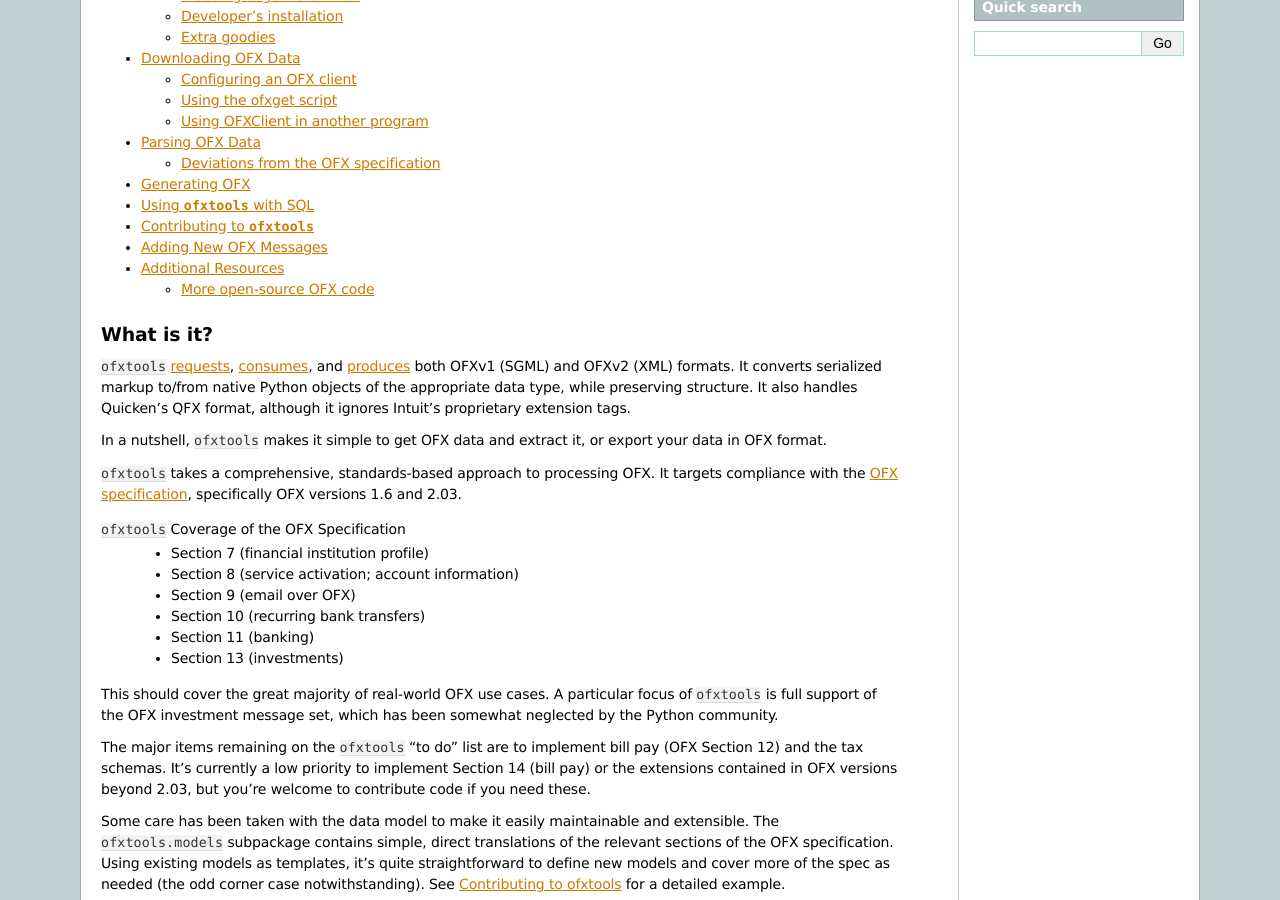
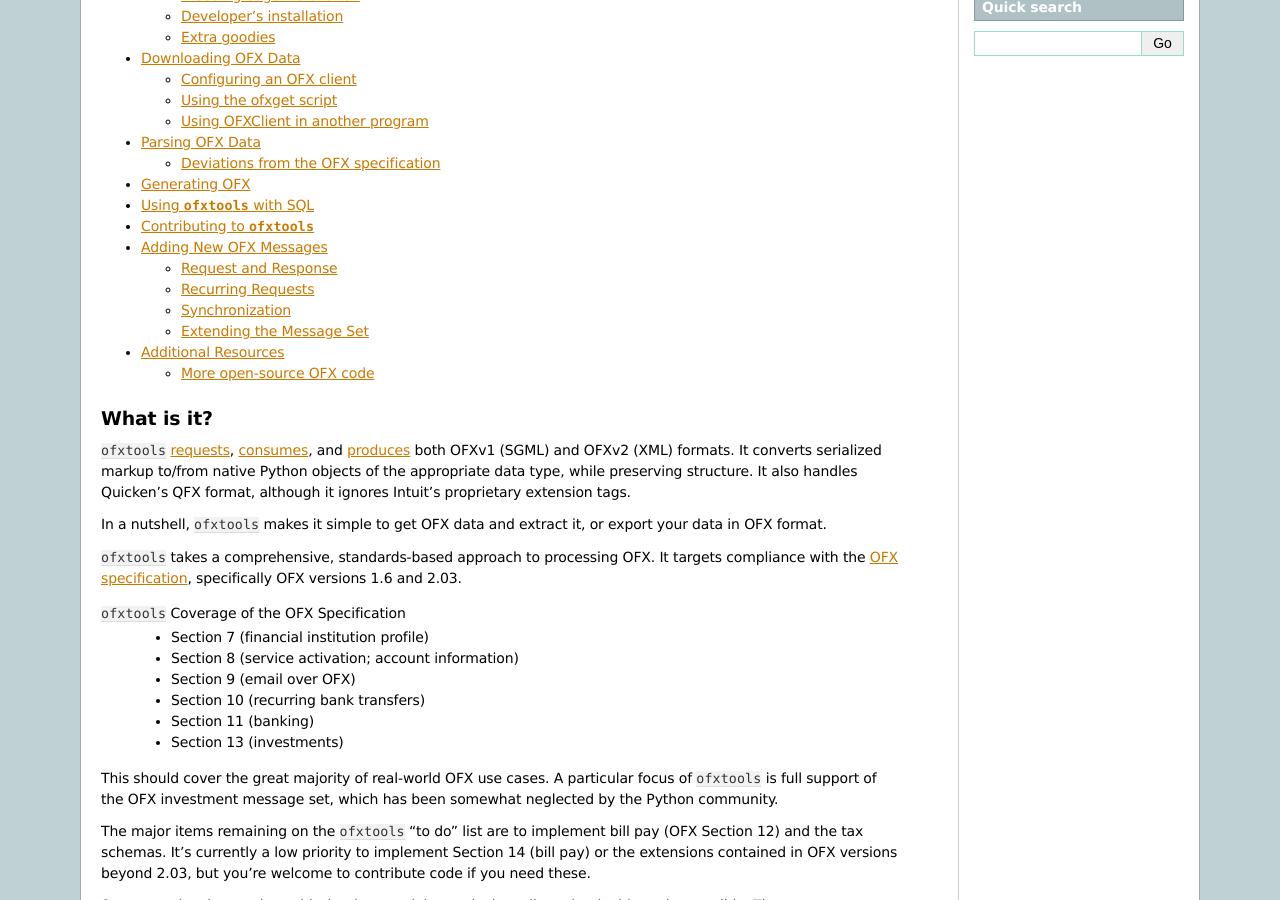
Before and after one commit to csingley/ofxtools, a Sphinx documentation site: the page built from docs/index.rst, in a window 1280 px wide and 900 px high, scrolled down 332 px. Built offline with Sphinx 7.4.7, drawn with Linux system fonts in a browser that asks for light colours; some of the changed lines change nothing that is shown.

Commit message:
Improve docs for contributing.rst

```diff
--- a/docs/contributing.rst
+++ b/docs/contributing.rst
@@ -33,16 +33,17 @@
 
 Adding New OFX Messages
 =======================
-As an example, I'll document the implementation of bank account transfer
-messages (``INTRARQ`` / ``INTRARS``).
+As an example, I'll document the implementation of bank fund transfers.
 
 Download a copy of the `OFXv2.03`_ spec.  The messages we want to implement
 are located in Section 11.7.  Since these messages appear in the hierarchy
-under ``BANKMSGSRQV1`` / ``BANKMSGSRSV1``, they belong under
-``ofxtools.models.bank``, in ``ofxtools.models.bank.interxfer``.
+under ``BANKMSGSETV1``, we'll put them under ``ofxtools.models.bank``.
 
-First we need to create classes for any new aggregates appearing in the
-basic ``*RQ`` / ``*RS`` - in this case, ``XFERINFO``.
+Request and Response
+--------------------
+In order to implement ``INTRARQ`` (the command clients use to request
+a funds transfer) we'll first need to define any aggregates it refers to -
+in this case, ``XFERINFO``.
 
 .. image:: xferinfo.png
 
@@ -66,16 +67,23 @@
         trnamt = Decimal(required=True)
         dtdue = DateTime()
 
+        requiredMutexes = [
+            ("bankacctfrom", "ccacctfrom"),
+            ("bankacctto", "ccacctto"),
+        ]
+
 We create a subclass of ``ofxtools.models.base.Aggregate``, where the class
-name is the OFX tag in ALL CAPS (so that ``Aggregate.from_etree()`` can find
-it).  We define a class attribute for each tag that can appear under
-``XFERINFO``.  Container aggregates are defined with
-``ofx.models.base.SubAggregate``; pass in the relevant model class.
+name is the OFX tag in ALL CAPS.  We define a class attribute for each tag
+that can appear under ``XFERINFO`` - the attribute names must be all lowercase.
+
+Container aggregates are defined with ``ofx.models.base.SubAggregate``;
+pass in the relevant model class.
+
 Data-bearing elements are defined as a subclass of ``ofxtools.Types.Element`` -
-``Decimal`` in the case of ``TRNAMT`` (which is specified as an amount of
-money) and ``DateTime`` for ``DTDUE`` (which the is specified as datetime).
-The spec prints ``TRNAMT`` in **bold**, which means it must appear in any
-valid ``XFERINFO`` aggregate, so we pass ``required=True`` in its definition.
+``Decimal`` for ``TRNAMT`` and ``DateTime`` for ``DTDUE``, as indicated by
+the spec.  The spec prints ``TRNAMT`` in **bold**, which means it is required.
+This constraint is enforced simply by passing ``required=True`` to the
+attribute definition.
 
 The spec also states that either ``BANKACCTFROM`` or ``CCACCTFROM`` must
 appear in ``XFERINFO``, as well as either ``BANKACCTTO`` or ``CCACCTTO``.
@@ -83,33 +91,13 @@
 that would require all of them to appear in any valid ``XFERINFO`` instance,
 which is clearly not right.  Instead of attribute-level validation, these
 kinds of class-level constraints are enforced by separate class attributes.
+
 In this case, we employ the awkwardly-named
 ``ofxtools.models.base.Aggregate.requiredMutexes``, which requires that one
 of each tuple must appear.  Note the lower-case naming; this validation is
 performed by ``Aggregate.__init__()`` and refers to instance attributes.
 
-.. code:: python
-
-    class XFERINFO(Aggregate):
-        """ OFX section 11.3.5 """
-
-        bankacctfrom = SubAggregate(BANKACCTFROM)
-        ccacctfrom = SubAggregate(CCACCTFROM)
-        bankacctto = SubAggregate(BANKACCTTO)
-        ccacctto = SubAggregate(CCACCTTO)
-        trnamt = Decimal(required=True)
-        dtdue = DateTime()
-
-    requiredMutexes = [
-        ('bankacctfrom', 'ccacctfrom'),
-        ('bankacctto', 'ccacctto'),
-    ]
-
-The spec also says that ``TRNAMT`` "should be specified as a positive number",
-but``ofxtools`` doesn't yet have any validators that enforce this constraint,
-so we're done with this tag.
-
-With that in hand, defining the request aggregate (``INTRARQ``) is simple.
+With ``XFERINFO`` in hand, defining the request aggregate (``INTRARQ``) is simple.
 
 .. image:: intrarq.png
 
@@ -118,10 +106,10 @@
     class INTRARQ(Aggregate):
         """ OFX section 11.7.1.1 """
 
-        xferinfo = SubAggregate(required=True)
+        xferinfo = SubAggregate(INTRARQ, required=True)
 
 Now we we move on to the corresponding server response aggregate (``INTRARS``).
-``INTRARS`` contains a new kind of subaggregate (``XFERPRCSTS``) for the server
+``INTRARS`` contains a new subaggregate (``XFERPRCSTS``) for the server
 to indicate transfer status; we'll need to implement that first so that
 ``INTRARS`` can refer to it.  Here's the spec.
 
@@ -135,21 +123,22 @@
     class XFERPRCSTS(Aggregate):
         """ OFX section 11.3.6 """
 
-        xferprccode = OneOf('WILLPROCESSON', 'POSTEDON', 'NOFUNDSON',
-                            'CANCELEDON', 'FAILEDON', required=True)
+        xferprccode = OneOf("WILLPROCESSON", "POSTEDON", "NOFUNDSON",
+                            "CANCELEDON", "FAILEDON", required=True)
         dtxferprc = DateTime(required=True)
 
-Having ``XFERPRCSTS``, we proceed to define the response aggregate.
+Having ``XFERPRCSTS``, we can define the response aggregate.
 
 .. image:: intrars.png
 
 
-This features a new kind of constraint - ``INTRARS`` aggregates may contain
-either a ``DTXFERPRJ`` element or a ``DTPOSTED`` element, but not both.  The
-lack of boldface type indicates that it's valid OFX to include neither.  Such
-a constraint is expressed via ``ofxtools.models.base.Aggregate.optionalMutexes``
-which (like ``mandatoryMutexes``) contains lower-case attribute names for use
-by ``Agreggate.__init__()``.
+This features a new kind of constraint.  While ``DTXFERPRJ`` and ``DTPOSTED``
+are mutually exclusive, the absence of boldface type indicates that it's valid
+to omit them both, which means we can't use ``Aggregate.requiredMutexes`` as
+we did for ``XFERINFO`` above.
+
+Instead we express this class-level constraint via ``Aggregate.optionalMutexes``,
+again using lower-cae attribute names within.
 
 .. code:: python
 
@@ -160,26 +149,23 @@
 
         curdef = OneOf(*CURRENCY_CODES, required=True)
         srvrtid = String(10, required=True)
-        xferinfo = SubAggregate(required=True)
+        xferinfo = SubAggregate(XFERINFO, required=True)
         dtxferprj = DateTime()
         dtposted = DateTime()
         recsrvrtid = String(10)
         xferprcsts = SubAggregate(XFERPRCSTS)
 
-        optionalMutexes = [('dtxferprj', 'dtposted')]
+        optionalMutexes = [("dtxferprj", "dtposted")]
 
-The spec for default currency (``CURDEF``) looks innocent enough, but the
-definition of *currsymbol* type in Section 3.2.11 refers to an enumeration of
-the dozens of three-letter currency codes in ISO-4217.  Happily we've already
-defined them in ``ofxtools.models.i18n``, so we just use them here.
+The definition of *currsymbol* type refers to the three-letter currency codes
+in ISO-4217.  Happily we've already defined them in ``ofxtools.models.i18n``.
 
-Also note the ``ofxtools.Types.String`` validator, which we haven't seen yet;
-it takes an (optional) length argument of type ``int``.
+Also note the ``ofxtools.Types.String`` validator; it takes an (optional)
+length argument of type ``int``.
 
-Now, in addition to creating account transfers with ``INTRARQ``, Sections
-17.2 - 17.3 of the OFX spec also define messages for clients to modify or
-cancel existing transfer requests (along with corresponding server responses,
-naturally).  We'll just bang these out.
+n addition to creating account transfers with ``INTRARQ``, there are also
+messages for clients to modify or cancel existing transfer requests.  We'll
+just bang these out.
 
 .. image:: intramodrq.png
 
@@ -189,7 +175,7 @@
         """ OFX section 11.7.2.1 """
 
         srvrtid = String(10, required=True)
-        xferinfo = SubAggregate(required=True)
+        xferinfo = SubAggregate(XFERINFO, required=True)
 
 .. image:: intramodrs.png
 
@@ -199,7 +185,7 @@
         """ OFX section 11.7.2.2 """
 
         srvrtid = String(10, required=True)
-        xferinfo = SubAggregate(required=True)
+        xferinfo = SubAggregate(XFERINFO, required=True)
         xferprcsts = SubAggregate(XFERPRCSTS)
 
 .. image:: intracanrq.png
@@ -220,11 +206,9 @@
 
         srvrtid = String(10, required=True)
 
-That brings us to the end of the section, but we're not quite done yet.  Every
-request or response in OFX is transmitted in a transaction wrapper bearing a
-unique identifier, as indicated in the spec by language like "The <INTRARS>
-response must appear within an <INTRATRNRS> transaction wrapper".
-The structure of ``*TRNRQ`` and ``*TRNRS`` wrappers are defined in Section
+Those are all the basic funds transfer commads, but we're not quite done yet.
+Every request or response in OFX is transmitted in a transaction wrapper bearing a
+unique identifier, The structure of these wrappers is laid out in Section
 2.4.6.1 of the OFX spec.
 
 .. image:: trnrq_trnrs.png
@@ -236,31 +220,20 @@
 .. code:: python
 
     class TrnRq(Aggregate):
-        """
-        Base class implementing common attributes for transaction request wrappers.
-
-        OFX section 2.4.6.1
-        """
-
         trnuid = String(36, required=True)
         cltcookie = String(32)
         tan = String(80)
 
 
     class TrnRs(Aggregate):
-        """
-        Base class implementing common attributes for transaction response wrappers.
-
-        OFX section 2.4.6.1
-        """
-
         trnuid = String(36, required=True)
         status = SubAggregate(STATUS, required=True)
         cltcookie = String(32)
 
-Let's use these base classes to implement our transaction wrappers.  We just
-need to add attributes for each type of request/response they can wrap, along
-with class-level constraints enforcing the choice of a single wrapped entity.
+Using these base classes, we just need to add attributes for each type of
+request/response they can wrap, along with class-level constraints enforcing
+the choice of a single wrapped entity.
+
 Note that ``*TRNRQ`` wrappers **must** contain a request, while the spec
 allows empty ``*TRNRS`` wrappers, so we set ``requiredMutexes`` and
 ``optionalMutexes`` respectively.
@@ -297,8 +270,11 @@
             )
         ]
 
-A bit further down, the spec details the messages for recurring funds transfer
-instructions.  These are more of the same.
+Recurring Requests
+------------------
+In addition to one-time fund transfer requests, a bit further down the spec
+also details messages for creating, modifying, and canceling recurring funds
+transfers.  This just repeats the pattern of ``INTRARQ`` and ``INTRARS``.
 
 .. image:: recintrarq.png
 
@@ -391,8 +367,12 @@
 
         optionalMutexes = [("recintrars", "recintramodrs", "recintracanrs")]
 
-But wait, there's more!  Notices peppering OFX Section 11.7 alert us to the
-application of the synchronization protocol, which directs us to Section 11.12.2.
+
+Synchronization
+---------------
+Besides commands to perform funds transfers, the OFX spec also defines messages
+for downloading funds transfer activity.  The synchronization protocol and
+its messages are detailed in a different chapter of the spec - Section 11.12.2.
 
 .. image:: intrasyncrq.png
 
@@ -400,15 +380,15 @@
 .. image:: intrasyncrs.png
 
 The requirement that each ``*SYNCRQ`` / ``*SYNCRS`` may contain a variable
-number of transaction wrappers means that we can't use the ``Aggregate`` base
-class, where every child element corresponds to a class attribute.
+number of transaction wrappers is problematic for the ``Aggregate`` base
+class, where every child element maps to a single class attribute.
 
 For this kind of structure, we instead inherit from ``ofxtools.models.base.List``.
 Subclasses of ``List`` define tag validators in the usual manner for metadata
 (i.e. unique children, which are accessed as instance attributes), but the
-(possibly duplicated) sub-aggregates identified by the OFX spec as list
-members are defined using the ``dataTags`` class attribute and accessed via the
-Python sequence API.  Here's how it looks in ``ofxtools.models.bank.sync``.
+sub-aggregates identified by the OFX spec as list members are defined using the
+``dataTags`` class attribute and accessed via the Python sequence API.
+Here's how it looks in ``ofxtools.models.bank.sync``.
 
 .. code:: python
 
@@ -427,7 +407,7 @@
         dataTags = ["INTRATRNRQ"]
         requiredMutexes = [
             ("token", "tokenonly", "refresh"),
-            ("bankacctfrom", "ccacctfrom") ]
+            ("bankacctfrom", "ccacctfrom")
         ]
 
 
@@ -442,59 +422,43 @@
         dataTags = ["INTRATRNRS"]
         requiredMutexes = [ ("bankacctfrom", "ccacctfrom") ]
 
-Note that `dataTags`` are specified as sequences of ALL CAPS strings,
+Note that ``dataTags`` are specified as sequences of ALL CAPS strings,
 corresponding to the OFX tags that will appear in incoming aggregates.  Order
 is significant; these tags must be defined in the same order laid out in the
 spec.
 
-Finally, we just need to add our newly-defined models to the APIs published by
-the modules, so the parser can find them.
-and ofxtools.models.bank.modules,
+Extending the Message Set
+-------------------------
+We have defined the funds transfer service, but we still need to add it to
+the banking message set (the top-level wrappers).  We need to edit the
+relevant classes in ``ofxtools.models.msgsets``.
 
 .. code:: python
 
-    ofxtools.models.bank.interxfer
+    class BANKMSGSRQV1(List):
+        """ OFX section 11.13.1.1.1 """
 
-    __all__ = [
-        ...
-        "XFERINFO",
-        "XFERPRCSTS",
-        "INTRARQ",
-        "INTRARS",
-        "INTRAMODRQ",
-        "INTRACANRQ",
-        "INTRAMODRS",
-        "INTRACANRS",
-        "INTRATRNRQ",
-        "INTRATRNRS",
-        ...
-    ]
+        dataTags = [
+            ...
+            "INTRATRNRQ",
+            "INTRASYNCRQ",
+            ...
+        ]
 
-    ofxtools.models.bank.recur
 
-    __all__ = [
-        ...
-        "RECINTRARQ",
-        "RECINTRARS",
-        "RECINTRAMODRQ",
-        "RECINTRAMODRS",
-        "RECINTRACANRQ",
-        "RECINTRACANRS",
-        "RECINTRATRNRQ",
-        "RECINTRATRNRS",
-        ...
-    ]
+    class BANKMSGSRSV1(List):
+        """ OFX section 11.13.1.1.2 """
 
-    ofxtools.models.bank.sync
+        dataTags = [
+            ...
+            "INTRATRNRS",
+            "INTRASYNCRS",
+            ...
+        ]
 
-    __all__ = [
-        ...
-        "INTRASYNCRQ",
-        "INTRASYNCRS",
-        ...
-    ]
-
- All done!
+This will allow us to generate and parse valid OFX messages for funds transfers,
+which is probably all we need.  The last remaining task is to update
+``BANKMSGSET.XFERPROF``; this is a work in progress.
 
 
 .. _create pull requests: https://help.github.com/articles/using-pull-requests/
```
